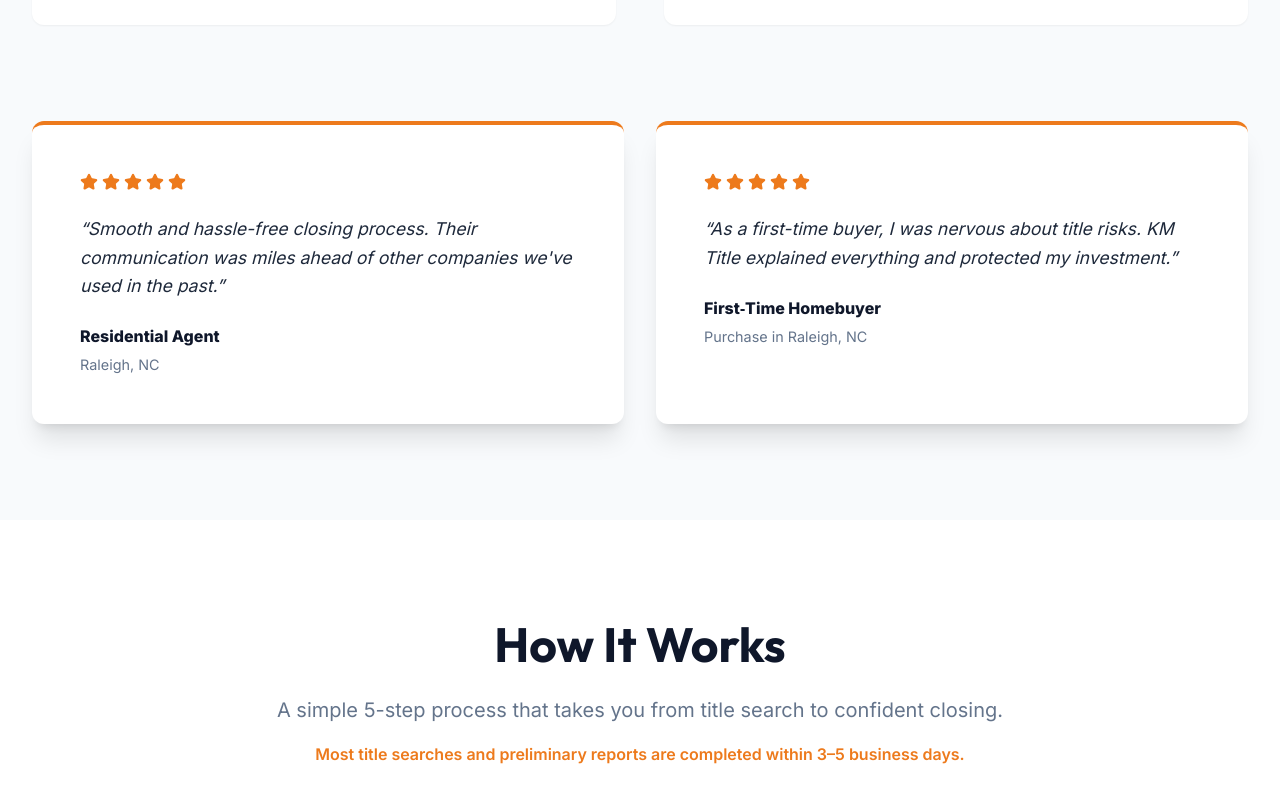
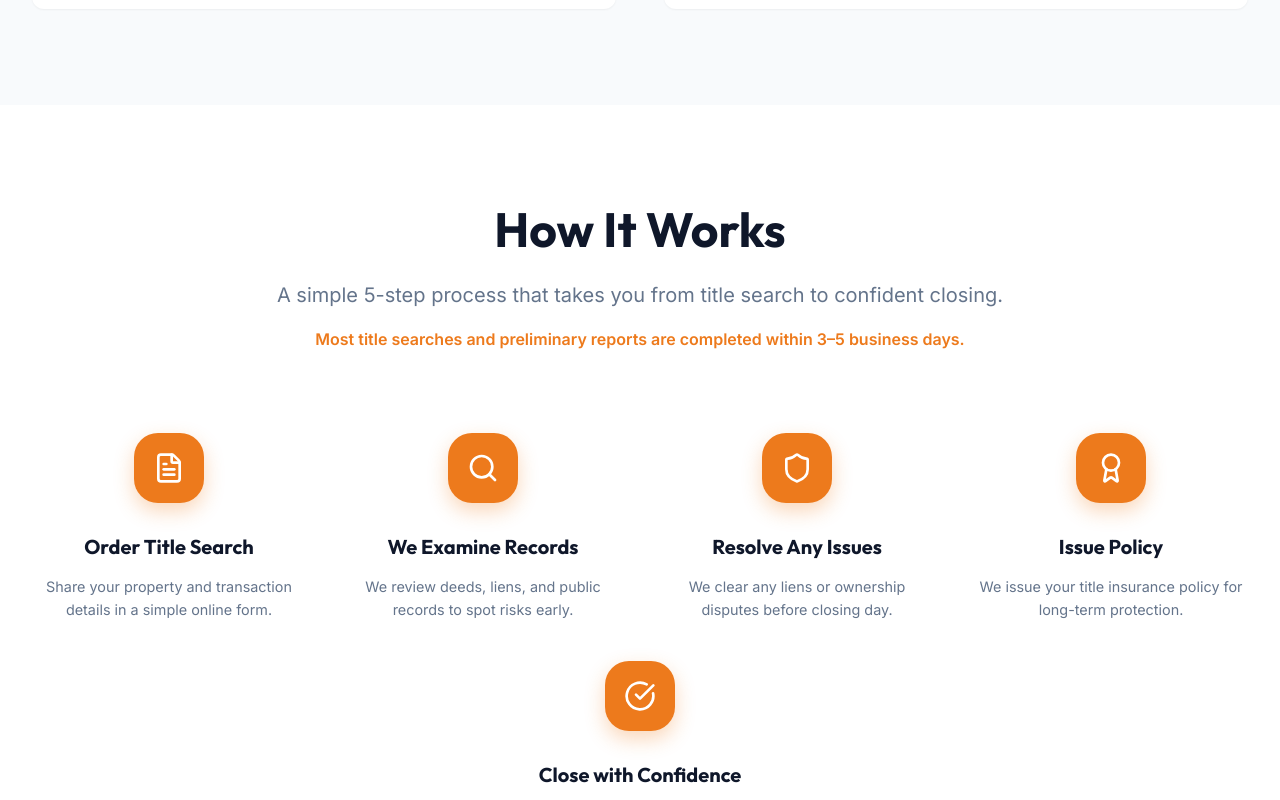
Before and after one commit to Kathir7623/Title-Insurance, a React (Vite) app: page / in a window 1280 px wide. Shown: the part 4420-5220 px from the top of the page. Built offline with nearby package versions, Linux system fonts and the light colour scheme.

Commit message:
UI: Eliminated excessive vertical space in Home page. Removed redundant grid margins and refined section header spacing to restore a professional, clinical vertical rhythm.

```diff
--- a/src/components/Footer.jsx
+++ b/src/components/Footer.jsx
@@ -27,7 +27,7 @@ const Footer = () => {
               <li><Link to="/services" style={{ color: '#94a3b8' }}>Our Services</Link></li>
               <li><Link to="/why-title-insurance" style={{ color: '#94a3b8' }}>Why Title Insurance?</Link></li>
               <li><Link to="/contact" style={{ color: '#94a3b8' }}>Contact</Link></li>
-              <li><Link to="/privacy" style={{ color: '#94a3b8' }}>Privacy Policy</Link></li>
+              {/* <li><Link to="/privacy" style={{ color: '#94a3b8' }}>Privacy Policy</Link></li> */}
             </ul>
           </div>
 
--- a/src/pages/Home.jsx
+++ b/src/pages/Home.jsx
@@ -325,12 +325,12 @@ const Home = () => {
       {/* Why Choose Us */}
       <section className="section-padding" style={{ background: '#F8FAFC' }}>
         <div className="container">
-          <div style={{ textAlign: 'center', marginBottom: '5rem' }}>
+          <div style={{ textAlign: 'center', marginBottom: '4rem' }}>
             <h2 style={{ fontSize: '3rem', marginBottom: '1.25rem' }}>Why Choose KM Title?</h2>
             <p style={{ color: 'var(--muted)', fontSize: '1.25rem' }}>Choose a title partner that keeps your transaction moving and keeps you informed at every step.</p>
           </div>
 
-          <div className="grid grid-cols-2" style={{ gap: '3rem', marginBottom: '6rem' }}>
+          <div className="grid grid-cols-2" style={{ gap: '3rem' }}>
             {[
               { title: "Fast & Accurate Title Search", benefit: "Quick turnarounds so your closing doesn't get delayed." },
               { title: "100% Transparent Process", benefit: "Clear communication at every step, with no hidden fees." },
@@ -351,31 +351,7 @@ const Home = () => {
             ))}
           </div>
 
-          <div className="grid grid-cols-2" style={{ gap: '2rem' }}>
-            {[
-              {
-                text: "“Smooth and hassle-free closing process. Their communication was miles ahead of other companies we've used in the past.”",
-                author: "Residential Agent",
-                location: "Raleigh, NC"
-              },
-              {
-                text: "“As a first-time buyer, I was nervous about title risks. KM Title explained everything and protected my investment.”",
-                author: "First‑Time Homebuyer",
-                location: "Purchase in Raleigh, NC"
-              }
-            ].map((t, idx) => (
-              <motion.div key={idx} {...fadeIn} style={{ padding: '3rem', background: 'white', borderRadius: 'var(--radius)', boxShadow: 'var(--shadow-lg)', textAlign: 'left', borderTop: '4px solid var(--secondary)' }}>
-                <div style={{ display: 'flex', gap: '0.25rem', marginBottom: '1.5rem' }}>
-                  {[1, 2, 3, 4, 5].map(i => <Star key={i} fill="var(--secondary)" color="var(--secondary)" size={18} />)}
-                </div>
-                <p style={{ fontSize: '1.1rem', fontStyle: 'italic', marginBottom: '1.5rem', lineHeight: 1.6, color: 'var(--primary-light)' }}>{t.text}</p>
-                <div>
-                  <p style={{ fontWeight: 800, color: 'var(--primary)', marginBottom: '0.25rem' }}>{t.author}</p>
-                  <p style={{ fontSize: '0.9rem', color: 'var(--muted)' }}>{t.location}</p>
-                </div>
-              </motion.div>
-            ))}
-          </div>
+
         </div>
       </section>
 
@@ -492,7 +468,8 @@ const Home = () => {
           </div>
         </div>
       </section>
-      <style dangerouslySetInnerHTML={{ __html: `
+      <style dangerouslySetInnerHTML={{
+        __html: `
         .hero-container {
           padding-top: 20px;
         }
```
